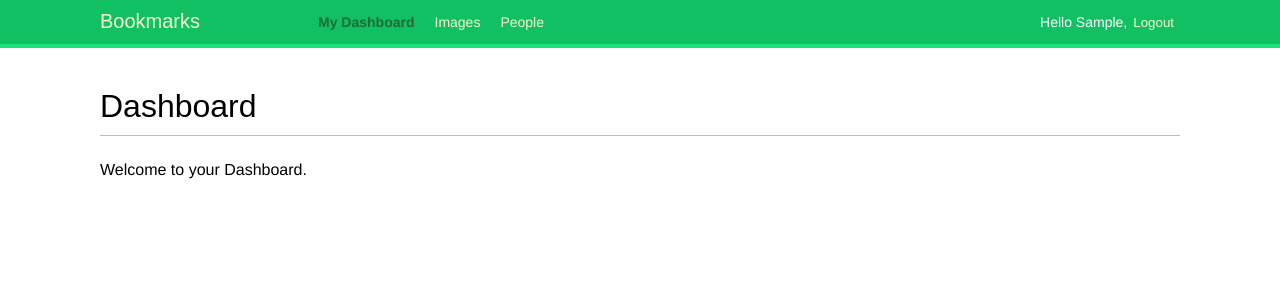
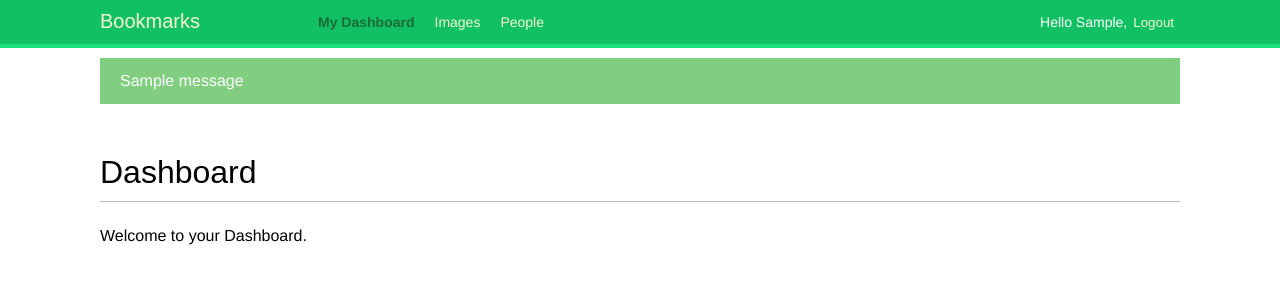
Before and after one commit to newdev-creator/django-social-website, a Django app: page /account/ in a window 1280 px wide. Shown: the top 308 px of the page. Run offline with Django 5.2, Linux system fonts and the light colour scheme; a user stored in the database is signed in; tables that the repository leaves empty hold one stand-in row (values such as "Sample post"); one stand-in notice (Sample message) is shown; parts of the project's set-up code (start-up, migrations or seed data) failed here and were passed over; some web fonts are replaced.

Commit message:
FEAT: messages

```diff
--- a/bookmarks/account/templates/base.html
+++ b/bookmarks/account/templates/base.html
@@ -35,6 +35,16 @@
       {% endif %}
     </span>
   </div>
+  {% if messages %}
+    <ul class="messages">
+      {% for message in messages %}
+        <li class="{{ message.tags }}">
+          {{ message|safe }}
+          <a href="#" class="close"></a>
+        </li>
+      {% endfor %}
+    </ul>
+  {% endif %}
   <div id=content>
     {% block content %}{% endblock %}
   </div>
--- a/bookmarks/account/views.py
+++ b/bookmarks/account/views.py
@@ -1,3 +1,5 @@
+from email import messages
+from django.contrib import messages
 from django.contrib.auth import authenticate, login
 from django.http import HttpResponse, HttpRequest
 from django.shortcuts import render
@@ -83,6 +85,12 @@ def edit(request: HttpRequest) -> HttpResponse:
         if user_form.is_valid() and profile_form.is_valid():
             user_form.save()
             profile_form.save()
+            messages.success(
+                request,
+                'Profile updated successfully'
+            )
+        else:
+            messages.error(request, 'Error updating your profile')
     else:
         user_form = UserEditForm(instance=request.user)
         profile_form = ProfileEditForm(instance=request.user.profile)
```
